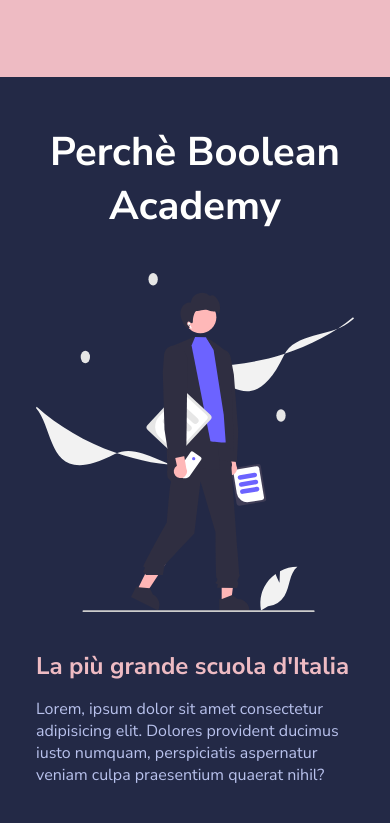
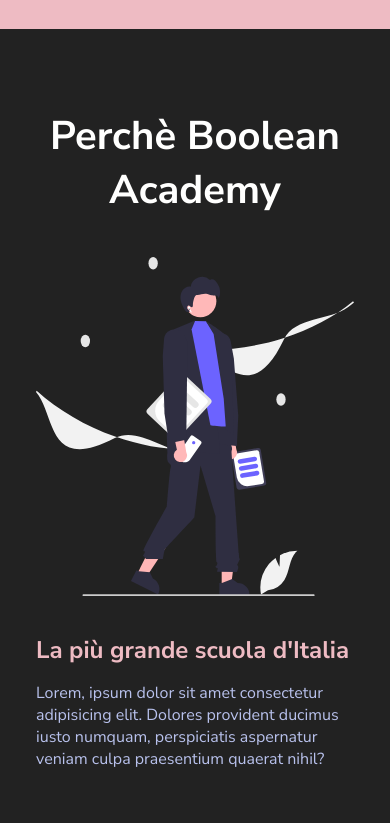
Before and after one commit to GiuseppeCerto/html-css-resp-wannabe, a plain HTML site: page index.html in a window 390 px wide. Shown: the part 2750-3573 px from the top of the page. Drawn offline with Linux system fonts and the light colour scheme.

Commit message:
FIXED background color why-us section on mopbile devices

```diff
--- a/css2/style2.css
+++ b/css2/style2.css
@@ -48,8 +48,23 @@
         width: 100%;
     }
 
+    .steps{
+        margin: 0;
+    }
+
     .steps .col{
         width: 100%;
+    }
+
+    .why-us{
+        background-color: rgba(34,34,34,255);
+        margin: 0;
+        padding: 5rem 0;
+    }
+
+    .why-us li{
+        margin-bottom: 0;
+        padding-bottom: 3.5rem;
     }
 
     .why-us .col{
```
